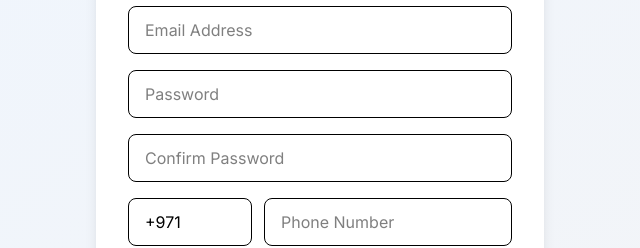
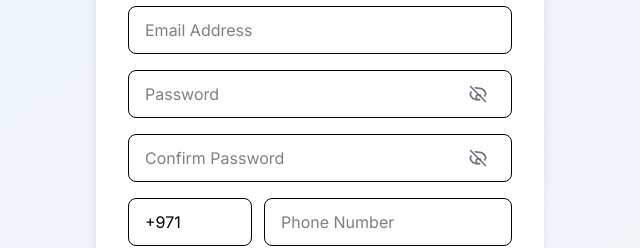
Before and after one commit to TaRek-ElSayed02/TinyTales, a Next.js app: page /auth/register in a window 1280 px wide. Shown: the part 318-566 px from the top of the page, without its empty margins (320-960 px from the left). Built offline with nearby package versions, Linux system fonts and the light colour scheme.

Commit message:
added show hide password in register

```diff
--- a/app/auth/register/page.tsx
+++ b/app/auth/register/page.tsx
@@ -11,6 +11,8 @@ export default function Register() {
     const router = useRouter();
     const [error, setError] = useState("");
     const [isLoading, setIsLoading] = useState(false);
+    const [showPassword, setShowPassword] = useState(false);
+    const [showConfirmPassword, setShowConfirmPassword] = useState(false);
     const { locale, toggleLocale } = useLanguage();
 
     const formik = useFormik({
@@ -119,16 +121,36 @@ export default function Register() {
                     </div>
 
                     <div>
+                        <div className="relative">
                             <input
-                            type="password"
+                                type={showPassword ? "text" : "password"}
                                 name="password"
                                 placeholder={t('common.password', locale)}
                                 onBlur={formik.handleBlur}
                                 onChange={formik.handleChange}
                                 value={formik.values.password}
-                            className="w-full h-12 px-4 border rounded-lg focus:outline-none focus:ring-2 focus:ring-blue-500"
+                                className="w-full h-12 px-4 border rounded-lg focus:outline-none focus:ring-2 focus:ring-blue-500 pr-12"
                                 dir={locale === 'ar' ? 'rtl' : 'ltr'}
                             />
+                            <button
+                                type="button"
+                                onClick={() => setShowPassword(!showPassword)}
+                                className={`absolute top-1/2 -translate-y-1/2 px-3 text-gray-500 hover:text-gray-700 transition ${
+                                    locale === 'ar' ? 'left-3' : 'right-3'
+                                }`}
+                            >
+                                {showPassword ? (
+                                    <svg className="w-5 h-5" fill="none" stroke="currentColor" viewBox="0 0 24 24">
+                                        <path strokeLinecap="round" strokeLinejoin="round" strokeWidth={2} d="M15 12a3 3 0 11-6 0 3 3 0 016 0z" />
+                                        <path strokeLinecap="round" strokeLinejoin="round" strokeWidth={2} d="M2.458 12C3.732 7.943 7.523 5 12 5c4.478 0 8.268 2.943 9.542 7-1.274 4.057-5.064 7-9.542 7-4.477 0-8.268-2.943-9.542-7z" />
+                                    </svg>
+                                ) : (
+                                    <svg className="w-5 h-5" fill="none" stroke="currentColor" viewBox="0 0 24 24">
+                                        <path strokeLinecap="round" strokeLinejoin="round" strokeWidth={2} d="M13.875 18.825A10.05 10.05 0 0112 19c-4.478 0-8.268-2.943-9.543-7a9.97 9.97 0 011.563-2.288m5.149-5.038A9.954 9.954 0 0112 5c4.478 0 8.268 2.943 9.543 7a10.079 10.079 0 01-1.563 2.288m-9.32 3.577a3 3 0 114.242-4.243M9.88 9.88l4.242 4.242M12 5v.01M3 3l18 18" />
+                                    </svg>
+                                )}
+                            </button>
+                        </div>
                         {formik.touched.password && formik.errors.password && (
                             <p className="text-red-500 text-xs mt-1">
                                 {formik.errors.password}
@@ -137,16 +159,36 @@ export default function Register() {
                     </div>
 
                     <div>
+                        <div className="relative">
                             <input
-                            type="password"
+                                type={showConfirmPassword ? "text" : "password"}
                                 name="password_confirmation"
                                 placeholder={t('register.confirmPassword', locale)}
                                 onBlur={formik.handleBlur}
                                 onChange={formik.handleChange}
                                 value={formik.values.password_confirmation}
-                            className="w-full h-12 px-4 border rounded-lg focus:outline-none focus:ring-2 focus:ring-blue-500"
+                                className="w-full h-12 px-4 border rounded-lg focus:outline-none focus:ring-2 focus:ring-blue-500 pr-12"
                                 dir={locale === 'ar' ? 'rtl' : 'ltr'}
                             />
+                            <button
+                                type="button"
+                                onClick={() => setShowConfirmPassword(!showConfirmPassword)}
+                                className={`absolute top-1/2 -translate-y-1/2 px-3 text-gray-500 hover:text-gray-700 transition ${
+                                    locale === 'ar' ? 'left-3' : 'right-3'
+                                }`}
+                            >
+                                {showConfirmPassword ? (
+                                    <svg className="w-5 h-5" fill="none" stroke="currentColor" viewBox="0 0 24 24">
+                                        <path strokeLinecap="round" strokeLinejoin="round" strokeWidth={2} d="M15 12a3 3 0 11-6 0 3 3 0 016 0z" />
+                                        <path strokeLinecap="round" strokeLinejoin="round" strokeWidth={2} d="M2.458 12C3.732 7.943 7.523 5 12 5c4.478 0 8.268 2.943 9.542 7-1.274 4.057-5.064 7-9.542 7-4.477 0-8.268-2.943-9.542-7z" />
+                                    </svg>
+                                ) : (
+                                    <svg className="w-5 h-5" fill="none" stroke="currentColor" viewBox="0 0 24 24">
+                                        <path strokeLinecap="round" strokeLinejoin="round" strokeWidth={2} d="M13.875 18.825A10.05 10.05 0 0112 19c-4.478 0-8.268-2.943-9.543-7a9.97 9.97 0 011.563-2.288m5.149-5.038A9.954 9.954 0 0112 5c4.478 0 8.268 2.943 9.543 7a10.079 10.079 0 01-1.563 2.288m-9.32 3.577a3 3 0 114.242-4.243M9.88 9.88l4.242 4.242M12 5v.01M3 3l18 18" />
+                                    </svg>
+                                )}
+                            </button>
+                        </div>
                         {formik.touched.password_confirmation &&
                             formik.errors.password_confirmation && (
                                 <p className="text-red-500 text-xs mt-1">
```
Lines whose indentation alone changed are shown as unchanged.
